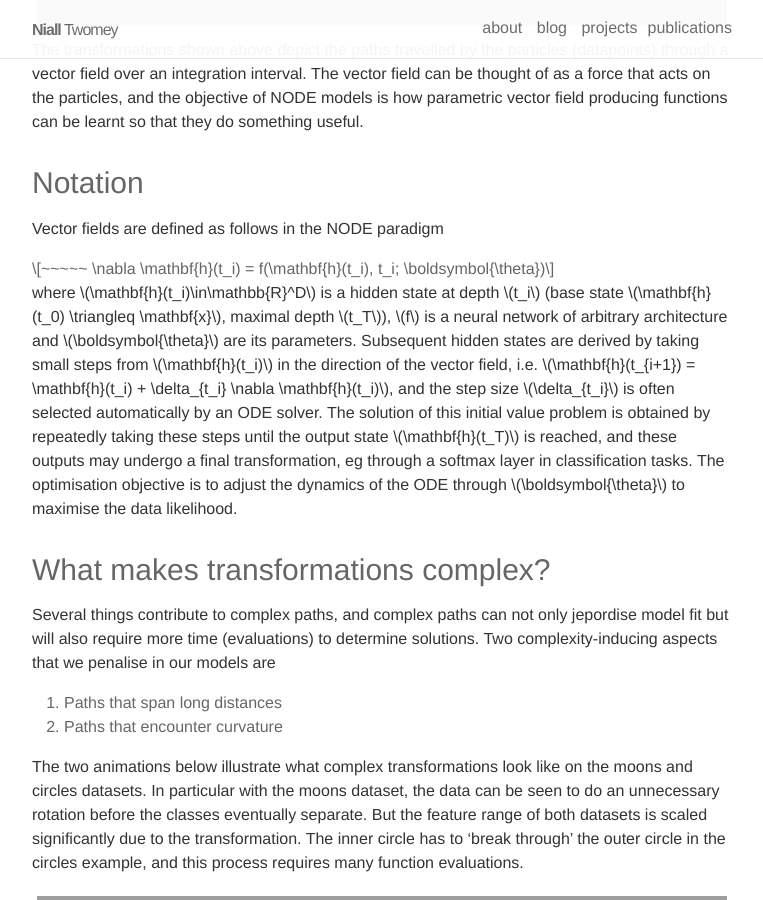
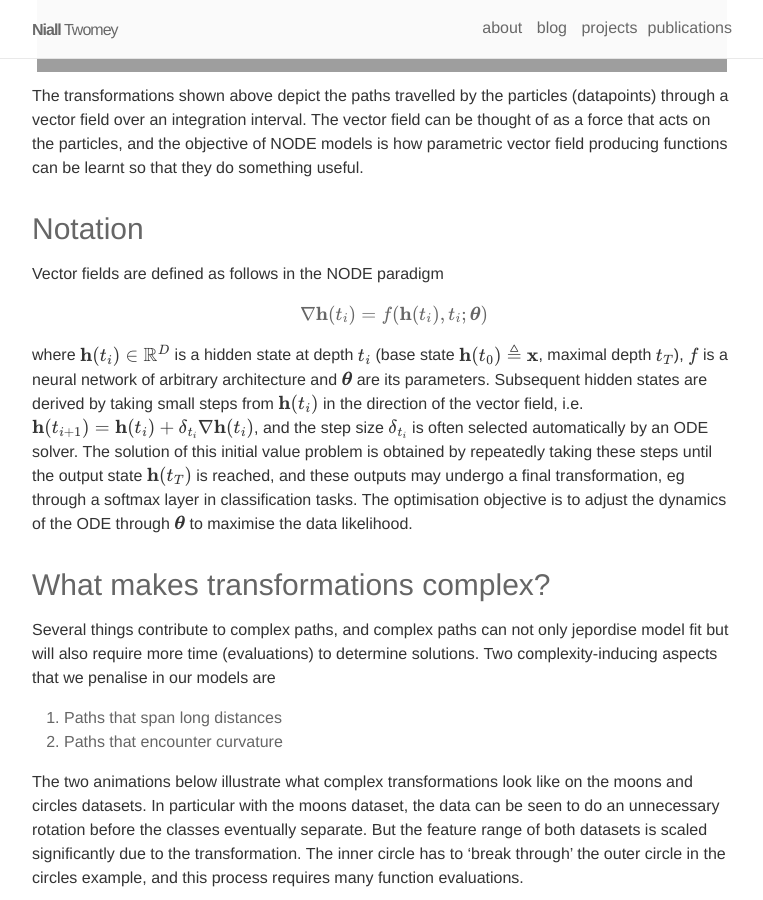
Before and after one commit to njtwomey/njtwomey.github.io, a Jekyll site: the page built from _posts/2019-05-23-neural-odes-with-stochastic-vector-field-mixtures.md, in a window 1280 px wide and 900 px high, scrolled down 2453 px. Shown: the whole window, without its empty margins (258-1021 px from the left). Built offline with Jekyll 4.4.1, drawn with Linux system fonts in a browser that asks for light colours; nearby versions of some CDN libraries; some web fonts are replaced; part of the change alters nothing that is shown; some of the changed text lies outside the part shown.

```diff
--- a/_includes/head.html
+++ b/_includes/head.html
@@ -10,4 +10,8 @@
   <link rel="icon" href="{{- '/assets/img/favicon.ico' | prepend: site.baseurl | prepend: site.url -}}">
   <link rel="stylesheet" href="{{- '/assets/css/main.css' | prepend: site.baseurl | prepend: site.url -}}">
   <link rel="canonical" href="{{- page.url | replace:'index.html','' | prepend: site.baseurl | prepend: site.url -}}">
-</head>
+
+  <script src="https://polyfill.io/v3/polyfill.min.js?features=es6"></script>
+  <script id="MathJax-script" async src="https://cdn.jsdelivr.net/npm/mathjax@3/es5/tex-mml-chtml.js"></script>
+
+  </head>
--- a/_posts/2019-05-23-neural-odes-with-stochastic-vector-field-mixtures.md
+++ b/_posts/2019-05-23-neural-odes-with-stochastic-vector-field-mixtures.md
@@ -9,6 +9,8 @@ social: true
 tags: 2019 research ode preprint
 ---
 
+When $a \ne 0$, there are two solutions to \(ax^2 + bx + c = 0\) and they are
+$$x = {-b \pm \sqrt{b^2-4ac} \over 2a}.$$
 
 This blog post relates to some recent work of mine {% cite twomey2019neural %} on neural ordinary differential equations. While the work is under review at the moment this post is going to introduce a high-level summary of the main ideas of the paper, and all of the details can be found in the PDF (link can be found at bottom of page).
 
```
Also changed, not shown: 7 other files.
